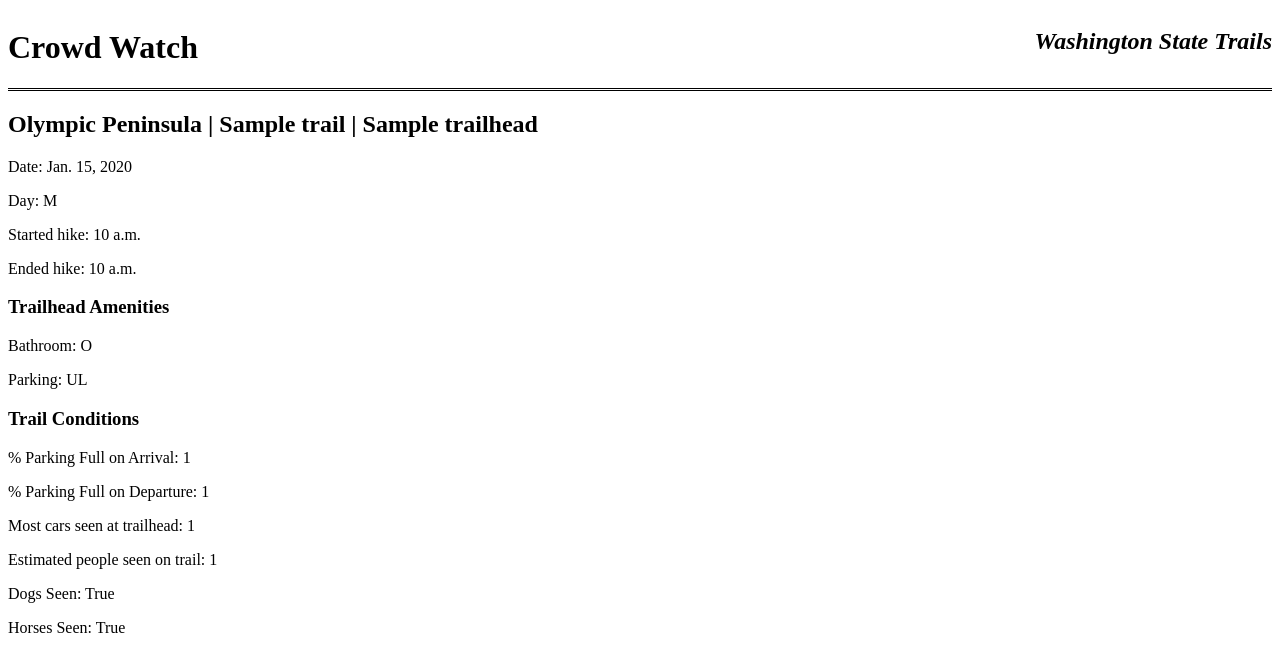
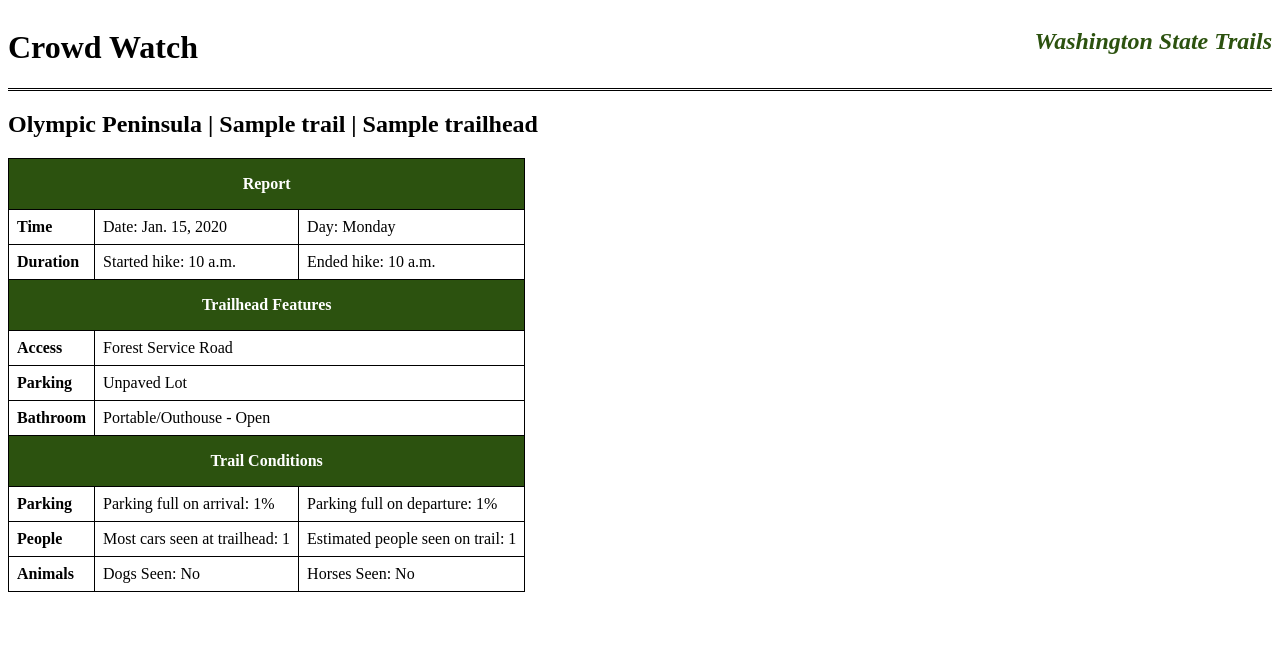
Before and after one commit to kris71990/crowd-watch, a Django app: a page that uses trails/templates/trails/header.html in a window 1280 px wide. Shown: the top 672 px of the page. Run offline with Django 3.2, Linux system fonts and the light colour scheme; tables that the repository leaves empty hold one stand-in row (values such as "Sample post").

Commit message:
add report data to table

```diff
--- a/trails/forms.py
+++ b/trails/forms.py
@@ -12,7 +12,7 @@ class TrailForm(ModelForm):
 class TrailheadForm(ModelForm):
   class Meta:
     model = Trailhead
-    fields = ('trail', 'name', 'coordinates', 'pkg_type', 'pkg_capacity', 'bathroom')
+    fields = ('trail', 'name', 'coordinates', 'access', 'pkg_type', 'pkg_capacity', 'bathroom_type', 'bathroom_status')
     # widgets = {
     #   'trail': TextInput(attrs={ 'readonly': 'readonly' })
     # }
@@ -20,4 +20,4 @@ class TrailheadForm(ModelForm):
 class ReportForm(ModelForm):
   class Meta:
     model = Report
-    fields = ('trail', 'trailhead', 'date_hiked', 'day_hiked', 'trail_begin', 'trail_end', 'bathroom', 'pkg_estimate_begin', 'pkg_estimate_end', 'cars_seen', 'people_seen', 'horses_seen', 'dogs_seen')
+    fields = ('trail', 'trailhead', 'date_hiked', 'day_hiked', 'access', 'trail_begin', 'trail_end', 'bathroom_type', 'bathroom_status', 'pkg_estimate_begin', 'pkg_estimate_end', 'cars_seen', 'people_seen', 'horses_seen', 'dogs_seen')
--- a/trails/models.py
+++ b/trails/models.py
@@ -52,10 +52,20 @@ class Trailhead(models.Model):
     ('P', 'Designated Pullout/Shoulder')
   ]
 
+  ACCESS_TYPES = [
+    ('FS', 'Forest Service Road'),
+    ('P', 'Paved Road'),
+  ]
+
   BATHROOM_STATUS = [
     ('O', 'Open'),
     ('C', 'Closed'),
-    ('N', 'None')
+  ]
+
+  BATHROOM_TYPE = [
+    ('P', 'Portable/Outhouse'),
+    ('FP', 'Fixed Building, Pit'),
+    ('FR', 'Fixed Building with plumbing')
   ]
 
   id = models.UUIDField(primary_key=True, default=uuid.uuid4, editable=False)
@@ -68,6 +78,11 @@ class Trailhead(models.Model):
     help_text='Geographic coordinates searchable via Google Maps'
   )
 
+  access = models.CharField(
+    max_length=2, blank=True, null=True,
+    choices=ACCESS_TYPES,
+    help_text='How is the trailhead accessed?'
+  )
   pkg_type = models.CharField(
     max_length=2, blank=True, null=True,
     choices=PARKING_TYPES,
@@ -77,11 +92,17 @@ class Trailhead(models.Model):
     blank=True, null=True,
     help_text='Approximate number of cars capable of parking at trailhead lot',
   )
-  bathroom = models.CharField(
+  bathroom_type = models.CharField(
+    blank=True, null=True,
+    max_length=2,
+    choices=BATHROOM_TYPE,
+    help_text='Is there a bathroom at the trailhead?'
+  )
+  bathroom_status = models.CharField(
     blank=True, null=True,
     max_length=1,
     choices=BATHROOM_STATUS,
-    help_text='Is there a bathroom at the trailhead?'
+    help_text='Is the bathroom open?'
   )
 
 class Report(models.Model):
@@ -111,10 +132,20 @@ class Report(models.Model):
     ('Su', 'Sunday')
   ]
 
+  ACCESS_TYPES = [
+    ('FS', 'Forest Service Road'),
+    ('P', 'Paved Road'),
+  ]
+
   BATHROOM_STATUS = [
     ('O', 'Open'),
     ('C', 'Closed'),
-    ('N', 'None')
+  ]
+
+  BATHROOM_TYPE = [
+    ('P', 'Portable/Outhouse'),
+    ('FP', 'Fixed Building, Pit'),
+    ('FR', 'Fixed Building with plumbing')
   ]
 
   id = models.UUIDField(primary_key=True, default=uuid.uuid4, editable=False)
@@ -130,11 +161,24 @@ class Report(models.Model):
     choices=DAYS,
     help_text='What day of the week was the hike?'
   )
+  access = models.CharField(
+    max_length=2, blank=True, null=True,
+    choices=ACCESS_TYPES,
+    help_text='How is the trailhead accessed?'
+  )
   trail_begin = models.TimeField(help_text='What time did the hike begin?')
   trail_end = models.TimeField(help_text='What time did the hike end?')
-  bathroom = models.CharField(
-    help_text='Is there a bathroom at the trailhead?', blank=True, null=True,
-    max_length=1, choices=BATHROOM_STATUS
+  bathroom_type = models.CharField(
+    blank=True, null=True,
+    max_length=2,
+    choices=BATHROOM_TYPE,
+    help_text='Is there a bathroom at the trailhead?'
+  )
+  bathroom_status = models.CharField(
+    blank=True, null=True,
+    max_length=1,
+    choices=BATHROOM_STATUS,
+    help_text='Is the bathroom open?'
   )
   pkg_location = models.CharField(
     max_length=2,
--- a/trails/static/trails/header.css
+++ b/trails/static/trails/header.css
@@ -14,4 +14,5 @@
 #header h2 {
   float: right;
   font-style: italic;
+  color: #2C520F;
 }
--- /dev/null
+++ b/trails/static/trails/report.css
@@ -0,0 +1,20 @@
+table {
+  border-collapse: collapse;
+}
+
+th {
+  padding: 1em;
+  background-color: #2C520F;
+  border: 1px solid black;
+  color: white;
+}
+
+td {
+  padding: 0.5em;
+  border: 1px solid black;
+  color: black;
+}
+
+td:first-child {
+  font-weight: bold;
+}
--- a/trails/templates/trails/header.html
+++ b/trails/templates/trails/header.html
@@ -1,7 +1,12 @@
 {% load static %}
 <link rel="stylesheet" type="text/css" href="{% static 'trails/header.css' %}">
 
-<div id="header">
-  <h1><a href="/trails/">Crowd Watch</a></h1>
-  <h2>Washington State Trails</h2>
-</div>
+<!DOCTYPE html>
+<html>
+  <body>
+    <div id="header">
+      <h1><a href="/trails/">Crowd Watch</a></h1>
+      <h2>Washington State Trails</h2>
+    </div>
+  </body>
+</html>
--- a/trails/templates/trails/index.html
+++ b/trails/templates/trails/index.html
@@ -1,5 +1,5 @@
-{% load static %}
-<link rel="stylesheet" type="text/css" href="{% static 'trails/style.css' %}">
+{% comment %} {% load static %}
+<link rel="stylesheet" type="text/css" href="{% static 'trails/style.css' %}"> {% endcomment %}
 
 <!DOCTYPE html>
 <html>
--- a/trails/templates/trails/report.html
+++ b/trails/templates/trails/report.html
@@ -1,3 +1,6 @@
+{% load static %}
+<link rel="stylesheet" type="text/css" href="{% static 'trails/report.css' %}">
+
 <!DOCTYPE html>
 <html>
   <head>
@@ -10,22 +13,59 @@
       <h2>{{ report.trail.get_region_display }} | {{ report.trail.name }} | {{ report.trailhead.name }}</h2>
     {% endif %}
     <div>
-      <p>Date: {{ report.date_hiked }}</p>
-      <p>Day: {{ report.day_hiked }}</p>
-      <p>Started hike: {{ report.trail_begin }}</p>
-      <p>Ended hike: {{ report.trail_end }}</p>
-
-      <h3>Trailhead Amenities</h3>
-      <p>Bathroom: {{ report.bathroom }}</p>
-      <p>Parking: {{ report.pkg_location }}</p>
-
-      <h3>Trail Conditions</h3>
-      <p>% Parking Full on Arrival: {{ report.pkg_estimate_begin }}</p>
-      <p>% Parking Full on Departure: {{ report.pkg_estimate_end }}</p>
-      <p>Most cars seen at trailhead: {{ report.cars_seen }}</p>
-      <p>Estimated people seen on trail: {{ report.people_seen }}</p>
-      <p>Dogs Seen: {{ report.dogs_seen }}</p>
-      <p>Horses Seen: {{ report.horses_seen }}</p>
+      <table>
+        <tbody>
+          <tr><th colspan="3">Report</th></tr>
+          <tr>
+            <td>Time</td>
+            <td>Date: {{ report.date_hiked }}</td>
+            <td>Day: {{ report.get_day_hiked_display }}</td>
+          </tr>
+          <tr>
+            <td>Duration</td>
+            <td>Started hike: {{ report.trail_begin }}</td>
+            <td>Ended hike: {{ report.trail_end }}</td>
+          </tr>
+          <tr><th colspan="3">Trailhead Features</th></tr>
+          <tr>
+            <td>Access</td>
+            <td colspan="2">
+              {% if report.access %}{{ report.get_access_display }}
+              {% else %}No Data{% endif %}
+            </td>
+          </tr>
+          <tr>
+            <td>Parking</td>
+            <td colspan="2">
+              {% if report.pkg_location %}{{ report.get_pkg_location_display }}
+              {% else %}No Data{% endif %}
+            </td>
+          </tr>
+          <tr>
+            <td>Bathroom</td>
+            <td colspan="2">
+              {% if report.bathroom_type %}{{ report.get_bathroom_type_display }} - {{ report.get_bathroom_status_display }}
+              {% else %}No Data{% endif %}
+            </td>
+          </tr>
+          <tr><th colspan="3">Trail Conditions</th></tr>
+          <tr>
+            <td>Parking</td>
+            <td>Parking full on arrival: {{ report.pkg_estimate_begin }}%</td>
+            <td>Parking full on departure: {{ report.pkg_estimate_end }}%</td>
+          </tr>
+          <tr>
+            <td>People</td>
+            <td>Most cars seen at trailhead: {{ report.cars_seen }}</td>
+            <td>Estimated people seen on trail: {{ report.people_seen }}</td>
+          </tr>
+          <tr>
+            <td>Animals</td>
+            <td>Dogs Seen: {% if dogs_seen %} Yes {% else %} No {% endif %}</td>
+            <td>Horses Seen: {% if horses_seen %} Yes {% else %} No {% endif %}</td>
+          </tr>
+        </tbody>
+      </table>
     </div>
   </body>
 </html>
--- a/trails/templates/trails/reports.html
+++ b/trails/templates/trails/reports.html
@@ -18,7 +18,7 @@
         {% for report in reports_list %}
           <li>
             <div>
-              <p>{{ report.date_hiked }} | <span>{{ report.day_hiked }} || {{ report.modified }}</span> ||
+              <p><span>{{ report.get_day_hiked_display }}, {{ report.date_hiked }}</span> ||
               {% if trail %}
                 <a href="{% url 'report' region=region trail=trail.id trailhead=report.trailhead.id report=report.id %}">Details</a></p>
               {% else %}
--- a/trails/templates/trails/trailheads.html
+++ b/trails/templates/trails/trailheads.html
@@ -14,7 +14,6 @@
           <li>
             <div>
               <p><a href="{% url 'reports_trailhead' region=region trail=trail.id trailhead=trailhead.id %}">{{ trailhead.name }}</a> | <span>{{ trailhead.coordinates }}</span></p>
-              <p>{{ trailhead.modified }}</p>
             </div>
           </li>
         {% endfor%}
```
Also changed, not shown: trails/migrations/0005_auto_20210513_1709.py (added).
